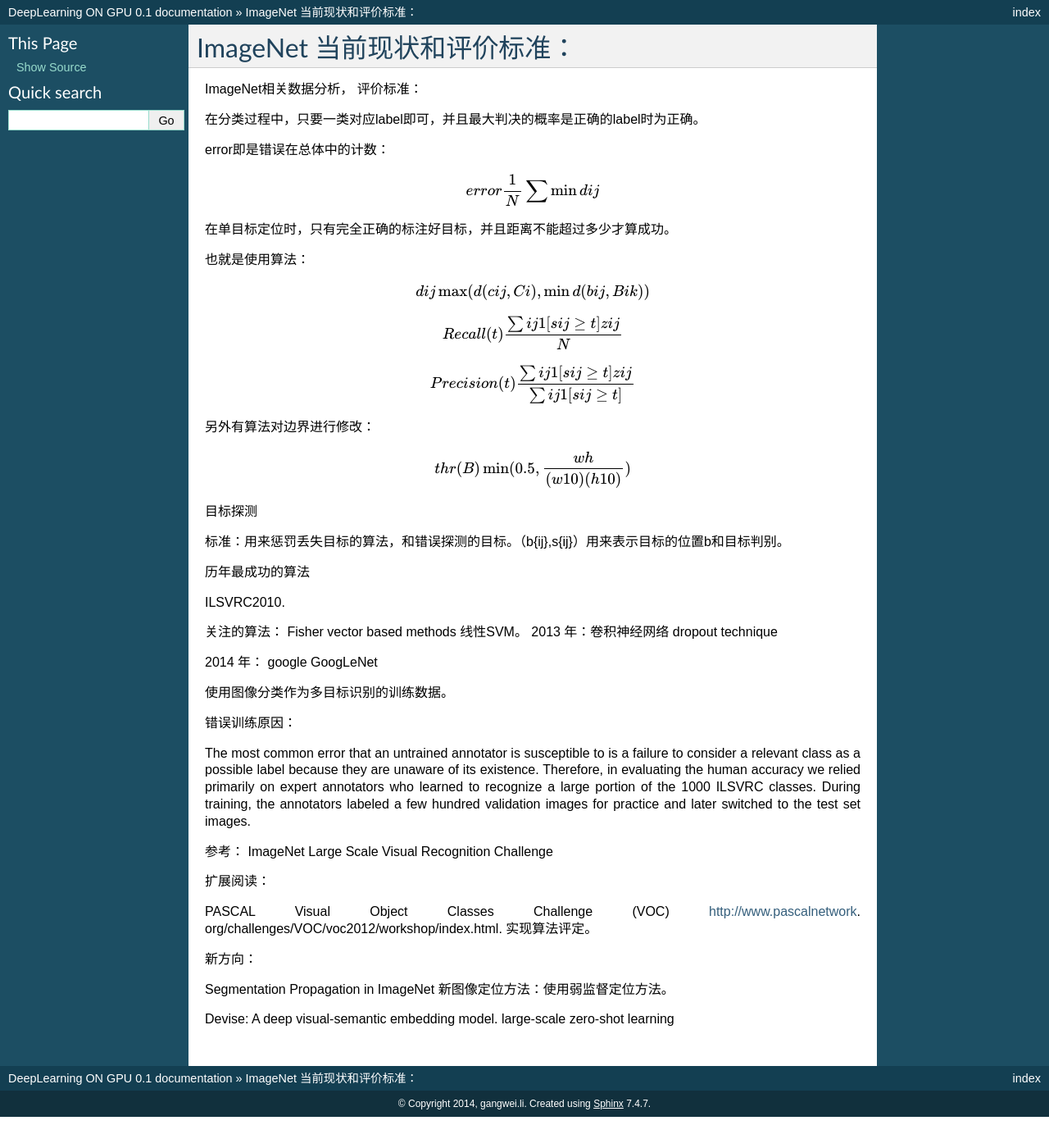
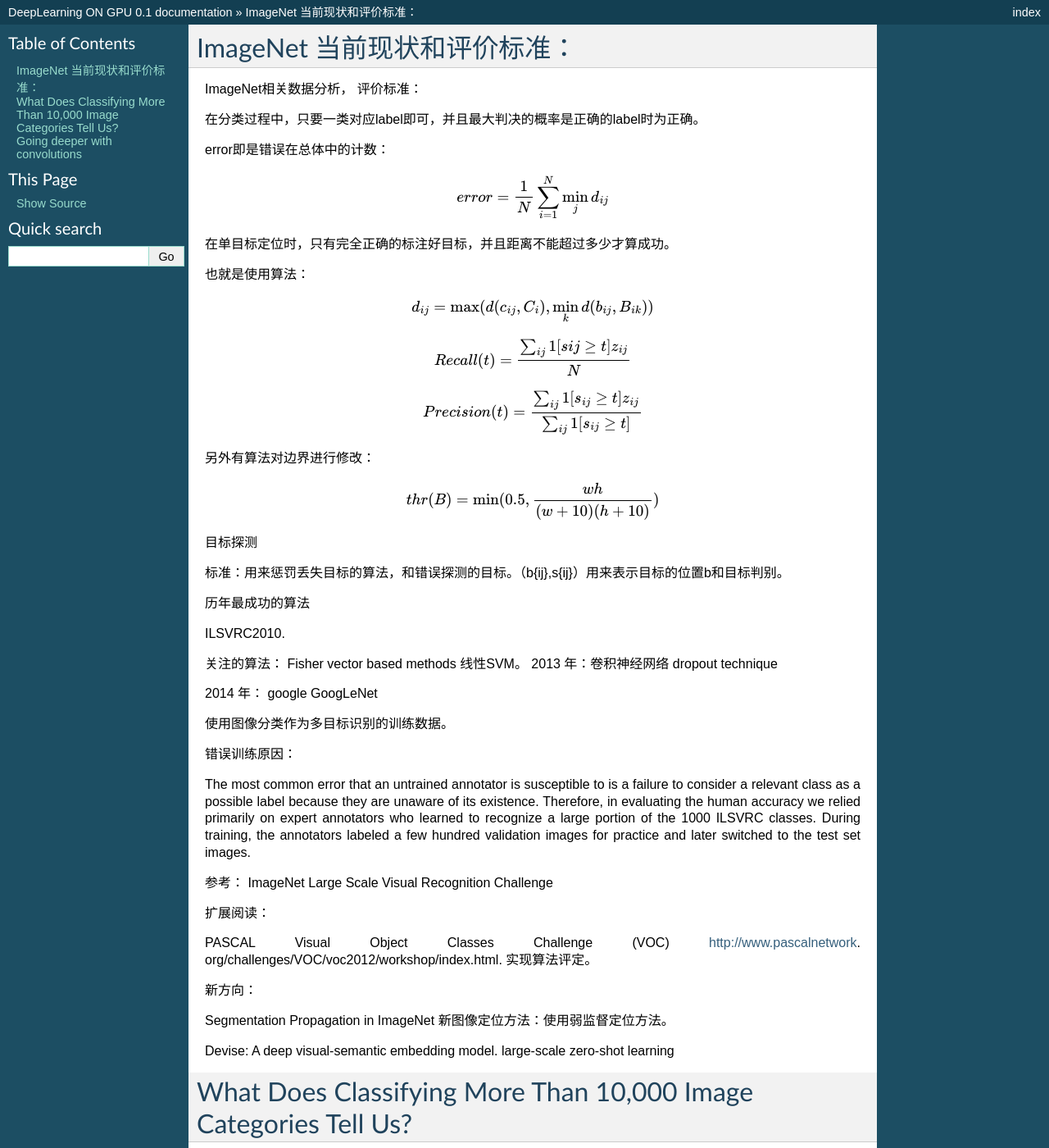
Before and after one commit to gwli/DeepLearningOnGPU, a Sphinx documentation site: the page built from source/Stage_4/ImageNet.rst, in a window 1280 px wide and 1400 px high. Shown: the whole window at 82% size. Built offline with Sphinx 7.4.7, drawn with Linux system fonts in a browser that asks for light colours; pages that are not in the unit, such as notebooks, are missing from menus; some of the changed text lies outside the part shown.

Commit message:
加入Imagenet google知识的

```diff
--- a/source/Stage_4/ImageNet.rst
+++ b/source/Stage_4/ImageNet.rst
@@ -9,26 +9,26 @@
 error即是错误在总体中的计数：
 
 .. math::
-  error \frac{1}{N}\sum \min d{ij}
+  error =\frac{1}{N}\sum_{i=1}^N \min_j d_{ij}
 
 在单目标定位时，只有完全正确的标注好目标，并且距离不能超过多少才算成功。
 
 也就是使用算法：
 
 .. math::
-  d{ij} \max(d(c{ij},Ci),\min d(b{ij},B{ik}))
+  d_{ij}= \max(d(c_{ij},C_i),\min_kd(b_{ij},B_{ik}))
 
 .. math::
- Recall(t) \frac{\sum{ij}1[s{ij}\geq t]z{ij}}{N}
+ Recall(t) =\frac{\sum_{ij}1[s{ij}\geq t]z_{ij}}{N}
 
 .. math::
-   Precision(t)\frac{\sum{ij}1[s{ij}\geq t]z{ij}}{\sum{ij}1[s{ij}\geq t]}
+   Precision(t)=\frac{\sum_{ij}1[s_{ij}\geq t]z_{ij}}{\sum_{ij}1[s_{ij}\geq t]}
 
 
 另外有算法对边界进行修改：
 
 .. math::
-   thr(B)\min(0.5,\frac{wh}{(w10)(h10)})
+   thr(B)=\min(0.5,\frac{wh}{(w+10)(h+10)})
 
 目标探测
 
@@ -65,3 +65,22 @@
 Segmentation Propagation in ImageNet  新图像定位方法：使用弱监督定位方法。
 
 Devise: A deep visual-semantic embedding model. large-scale zero-shot learning
+
+What Does Classifying More Than 10,000 Image Categories Tell Us?
+****************************************************************
+
+这个文章提出在大数据环境下使用层级结构，来表述分类器，使得分类器能够表述更多信息。
+
+Going deeper with convolutions
+******************************
+在这个文章中要提出利用稀疏，使得可以利用更少的数据表示。
+使用Hebbian原则和多尺度处理（多尺度处理，体现在哪里？）
+
+
+Provable bounds for learning
+some deep representations
+
+问题：
+
+这里的网络拓扑和实际中的网络拓扑有什么关系？
+从稀疏到浓密？？
```
